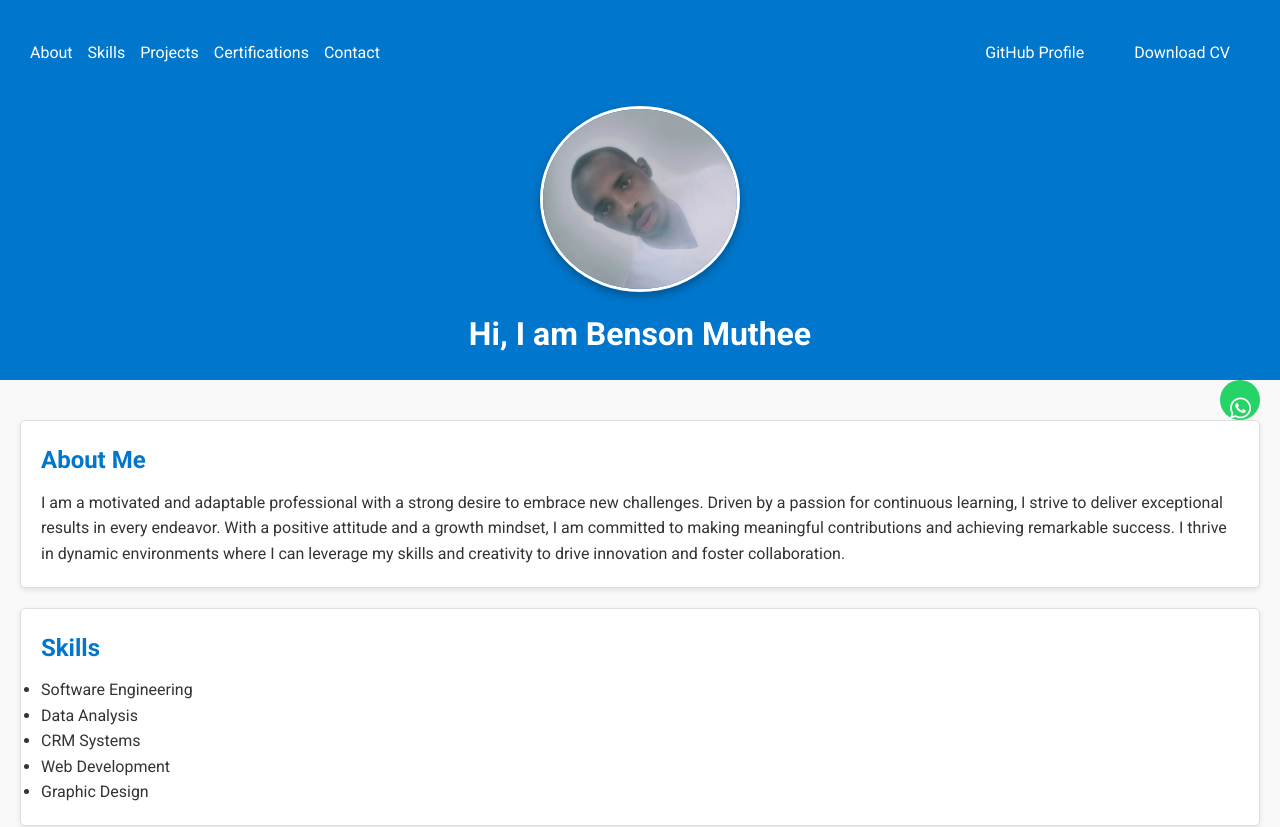
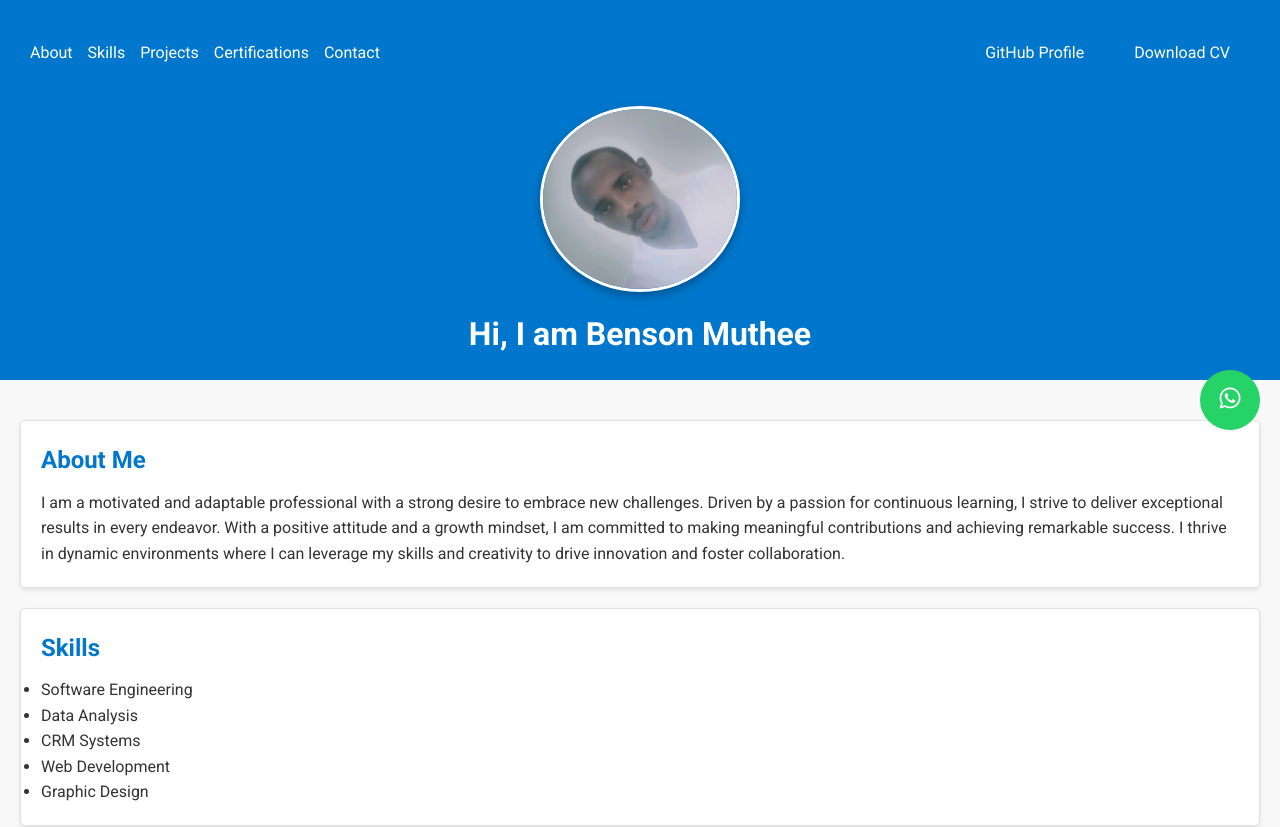
Before and after one commit to BensonMuthee5/portfolio, a plain HTML site: page index.html in a window 1280 px wide. Shown: the top 827 px of the page. Drawn offline with Linux system fonts and the light colour scheme.

Commit message:
Update styles.css
wolan

```diff
--- a/styles.css
+++ b/styles.css
@@ -100,6 +100,7 @@ h1 {
 }
 
 /* WhatsApp Button */
+
 .whatsapp-button {
     position: fixed; /* Keep it floating */
     top: 50%; /* Center it vertically */
@@ -113,13 +114,14 @@ h1 {
     font-size: 24px; /* Original font size */
     transition: background 0.3s; /* Enable smooth background transition */
     z-index: 1000; /* Ensure it's above other elements */
-    width: 40px; /* Set the original width */
-    height: 40px; /* Set the original height */
+    width: 60px; /* Set the original width */
+    height: 60px; /* Set the original height */
 }
 
 .whatsapp-button:hover {
     background-color: #128C7E; /* Original hover color */
 }
+
 
 /* Main Content Sections */
 main {
```
